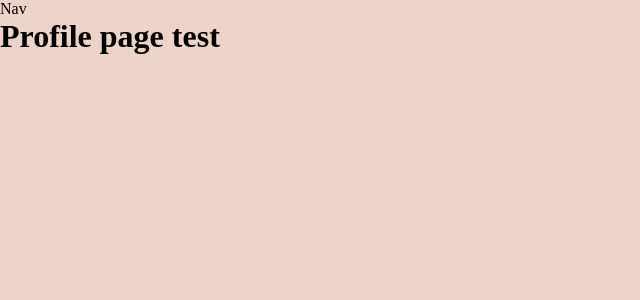
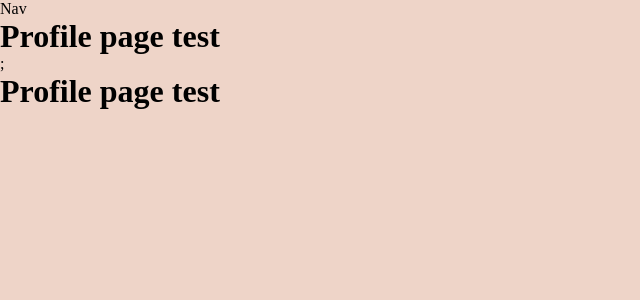
Before and after one commit to AgnesAhlman/what-to-eat, a Next.js app: page /profile in a window 1280 px wide. Shown: the top 300 px of the page, without its empty margins (0-640 px from the left). Built offline with nearby package versions, Linux system fonts and the light colour scheme.

Commit message:
test push

```diff
--- a/src/app/profile/page.tsx
+++ b/src/app/profile/page.tsx
@@ -1,3 +1,7 @@
 export default function Profile() {
-  return <h1>Profile page test</h1>;
+  return (
+    <>
+      <h1>Profile page test</h1>;<h1>Profile page test</h1>
+    </>
+  );
 }
```
